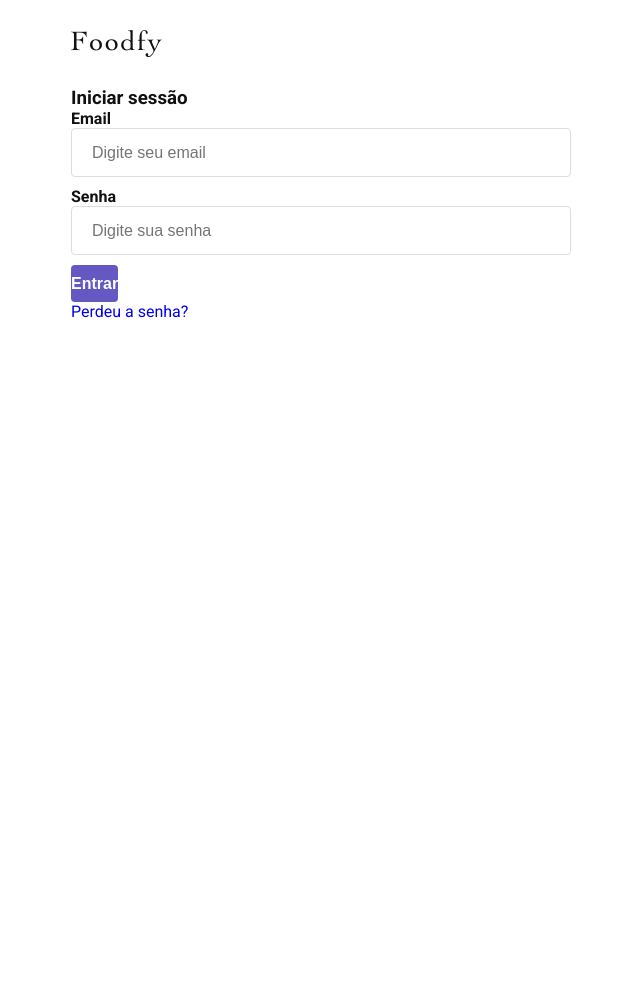
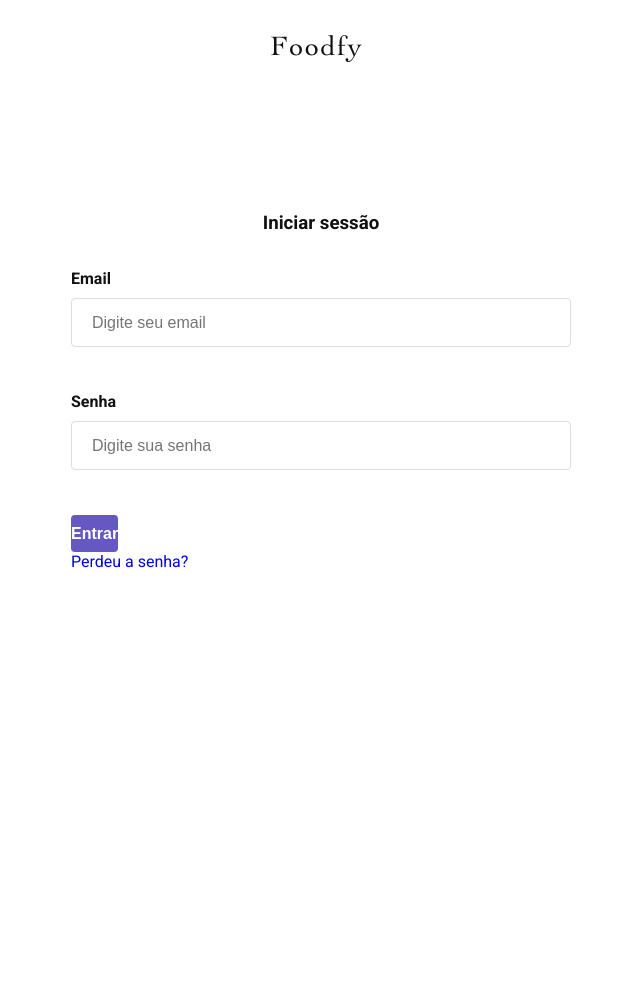
Before and after one commit to Luan10017/Foodfy, a Node server app: page /admin/login in a window 1280 px wide. Shown: the whole page, without its empty margins (319-959 px from the left). Before the commit the page ends 800 px from the top, so only its background shows below. Run offline with Node 20, Linux system fonts and the light colour scheme.

Commit message:
Style dos layouts da session

```diff
--- a/public/styles/session.css
+++ b/public/styles/session.css
@@ -1,8 +1,40 @@
 div.container.session {
     max-width: 500px;
+    min-height: 1000px;
 }
 
-div.container.session header a {
+div.container.session header {
+    margin: 35px 40% 146px;
+    padding: 0;
+}
+
+div.container.session form div.header h3 {
+    margin-bottom: 35px;
+    text-align: center;
+}
+
+div.container.session form div.input {
+    margin: 10px 0 35px;
+}
+
+div.container.session form div.footer {
     display: flex;
     align-items: center;
+    justify-content: space-between;
 }
+
+div.container.session form div.footer {
+    position: relative;
+}
+
+
+div.container.session form div.footer button {
+    width: 134px;
+}
+
+div.container.session form div.footer .button.reset {
+    margin-bottom: 100px;
+    position: absolute;
+    top: 0;
+    right: 0;
+}
```
